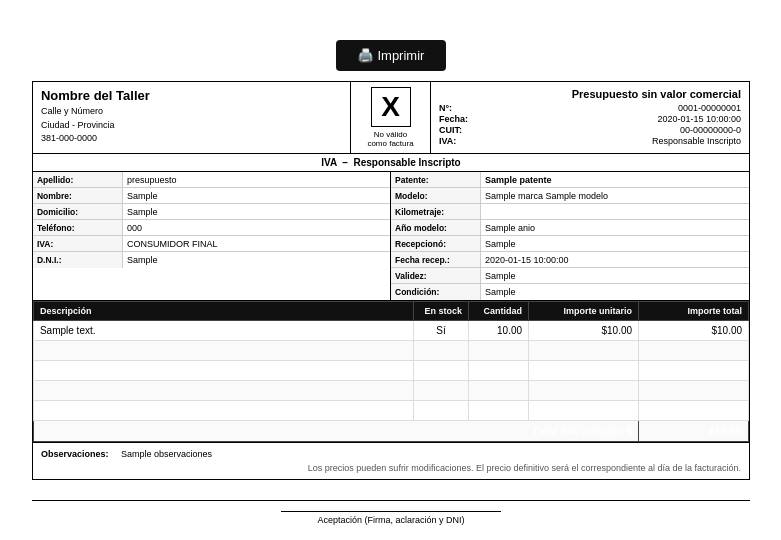
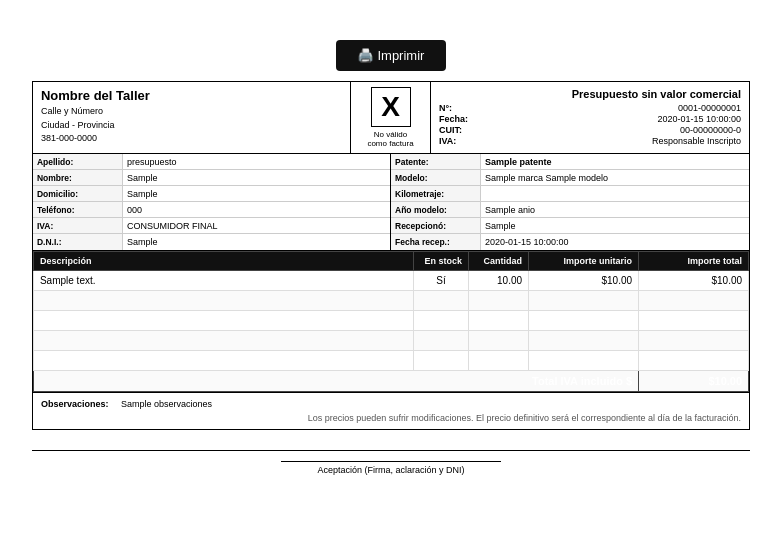
Before and after one commit to GastonEC1/taller, a Flask app: page /presupuestos/1/imprimir in a window 1280 px wide. Shown: the top 540 px of the page, without its empty margins (249-1030 px from the left). Run offline with Flask 3, Linux system fonts and the light colour scheme; a database or web service that is not in the repository returns one stand-in record (values such as "Sample title"); some libraries are stand-ins or nearby versions.

Commit message:
mano de obra por defecto, sacar iva bar validez condicion de imprimibles

```diff
--- a/templates/orden_print.html
+++ b/templates/orden_print.html
@@ -104,8 +104,6 @@
       <div class="doc-row"><span class="lbl">Ing. brutos:</span><span>{{ taller.ing_brutos or '—' }}</span></div>
     </div>
   </div>
-
-  <div class="iva-bar">IVA &nbsp;–&nbsp; {{ taller.iva }}</div>
 
   <!-- GRILLA DATOS -->
   <table class="data-table">
--- a/templates/presupuesto_form.html
+++ b/templates/presupuesto_form.html
@@ -210,6 +210,11 @@ document.getElementById('btn-add-repuesto').addEventListener('click', () => addR
 // Vincular eventos a ítems existentes
 document.querySelectorAll('#items-body .item-card').forEach(bindCard);
 
+// Agregar mano de obra por defecto si es un presupuesto nuevo
+if (document.querySelectorAll('#items-body .item-card').length === 0) {
+  addRow('mano_de_obra');
+}
+
 // Auto-seleccionar cliente al elegir vehículo
 document.getElementById('sel-vehiculo').addEventListener('change', function() {
   const cid = this.options[this.selectedIndex].dataset.cliente;
--- a/templates/presupuesto_print.html
+++ b/templates/presupuesto_print.html
@@ -90,8 +90,6 @@
     </div>
   </div>
 
-  <div class="iva-bar">IVA &nbsp;–&nbsp; {{ taller.iva }}</div>
-
   <!-- GRILLA CLIENTE / VEHÍCULO -->
   <div class="data-grid">
     <div class="data-col">
@@ -109,8 +107,6 @@
       <div class="data-row"><span class="dr-label">Año modelo:</span><span class="dr-value">{{ p.anio or '' }}</span></div>
       <div class="data-row"><span class="dr-label">Recepcionó:</span><span class="dr-value">{{ p.atendido_por or '' }}</span></div>
       <div class="data-row"><span class="dr-label">Fecha recep.:</span><span class="dr-value">{{ p.fecha }}</span></div>
-      <div class="data-row"><span class="dr-label">Validez:</span><span class="dr-value">{{ p.valido_hasta or '' }}</span></div>
-      <div class="data-row"><span class="dr-label">Condición:</span><span class="dr-value">{{ p.condicion_venta or '' }}</span></div>
     </div>
   </div>
 
```
